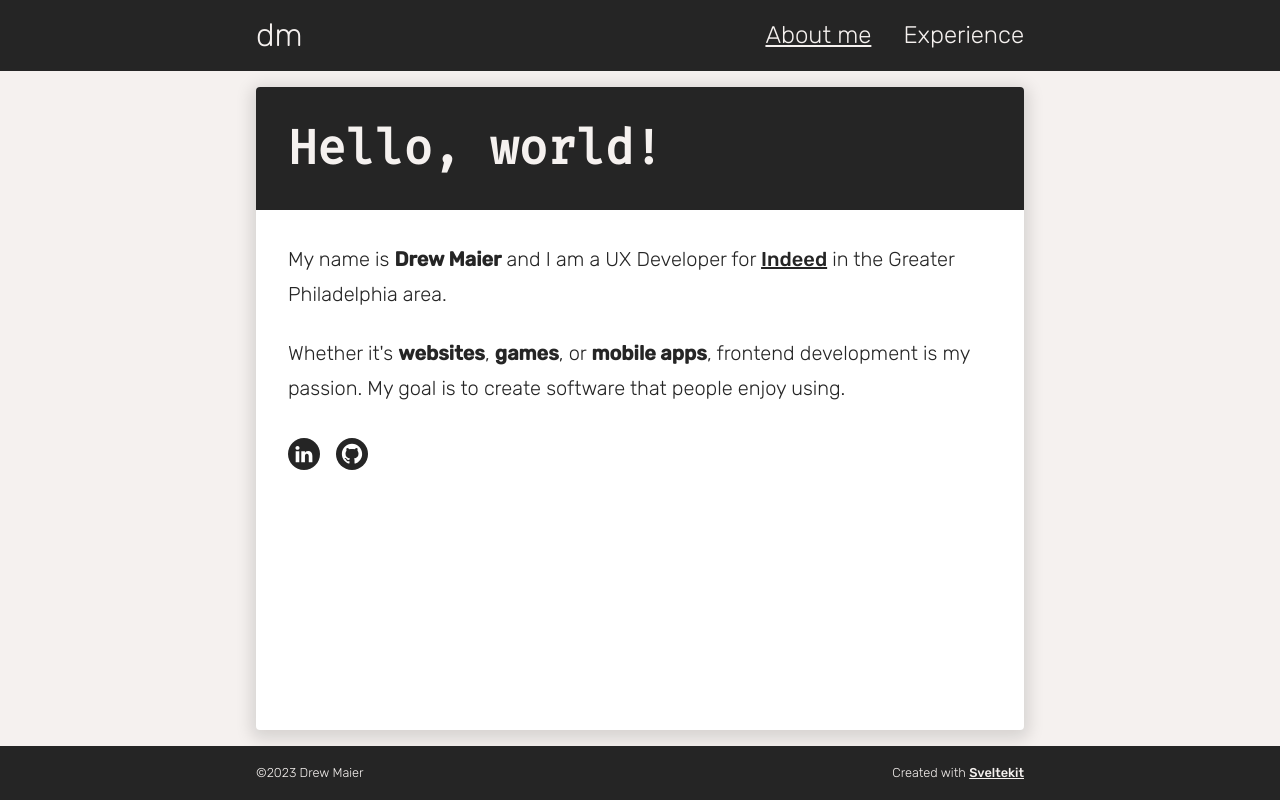
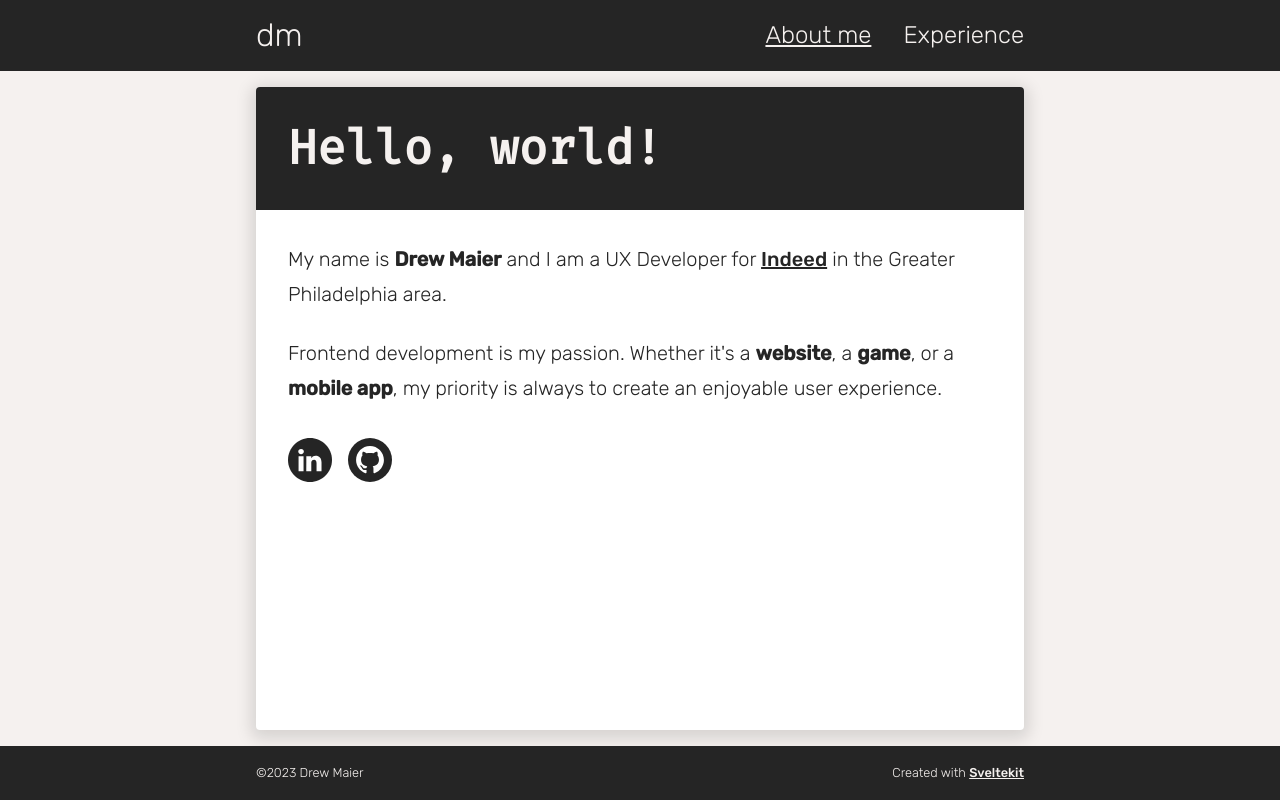
Before and after one commit to drewcmaier/portfolio, a SvelteKit app: page / in a window 1280 px wide. Built offline with nearby package versions, Linux system fonts and the light colour scheme.

Commit message:
fix: improve copy, tweaks

```diff
--- a/src/lib/icons/GitHub.svelte
+++ b/src/lib/icons/GitHub.svelte
@@ -6,8 +6,8 @@
 	xml:space="preserve"
 	xmlns="http://www.w3.org/2000/svg"
 	xmlns:xlink="http://www.w3.org/1999/xlink"
-	width="32"
-	height="32"
+	width="44"
+	height="44"
 	><g
 		><circle cx="256" cy="256" r="256" /><g
 			><path
--- a/src/lib/icons/LinkedIn.svelte
+++ b/src/lib/icons/LinkedIn.svelte
@@ -1,4 +1,4 @@
-<svg width="32" height="32" viewBox="0 0 48 48" fill="none" xmlns="http://www.w3.org/2000/svg">
+<svg width="44" height="44" viewBox="0 0 48 48" fill="none" xmlns="http://www.w3.org/2000/svg">
 	<path
 		d="M0 24C0 10.7452 10.7452 0 24 0C37.2548 0 48 10.7452 48 24C48 37.2548 37.2548 48 24 48C10.7452 48 0 37.2548 0 24Z"
 	/>
--- a/src/routes/+page.svelte
+++ b/src/routes/+page.svelte
@@ -13,9 +13,9 @@
 		>
 	</p>
 	<p>
-		Whether it's <strong>websites</strong>, <strong>games</strong>, or
-		<strong>mobile apps</strong>, frontend development is my passion. My goal is to create software
-		that people enjoy using.
+		Frontend development is my passion. Whether it's a <strong>website</strong>, a
+		<strong>game</strong>, or a
+		<strong>mobile app</strong>, my priority is always to create an enjoyable user experience.
 	</p>
 	<ul class="contact-links">
 		<li><a href="https://www.linkedin.com/in/drew-maier"><LinkedIn /></a></li>
@@ -64,8 +64,8 @@
 	}
 
 	.contact-links li {
-		padding: var(--spacing-2);
-		margin: calc(0px - var(--spacing-2));
+		width: 44px;
+		height: 44px;
 	}
 
 	.cursor {
--- a/src/routes/experience/ProjectCard.svelte
+++ b/src/routes/experience/ProjectCard.svelte
@@ -16,7 +16,7 @@
 
 	section h3 {
 		padding: var(--spacing-3);
-		margin-bottom: calc(-1 * var(--spacing-2));
+		margin-bottom: 0;
 
 		/* background */
 		position: relative;
```
